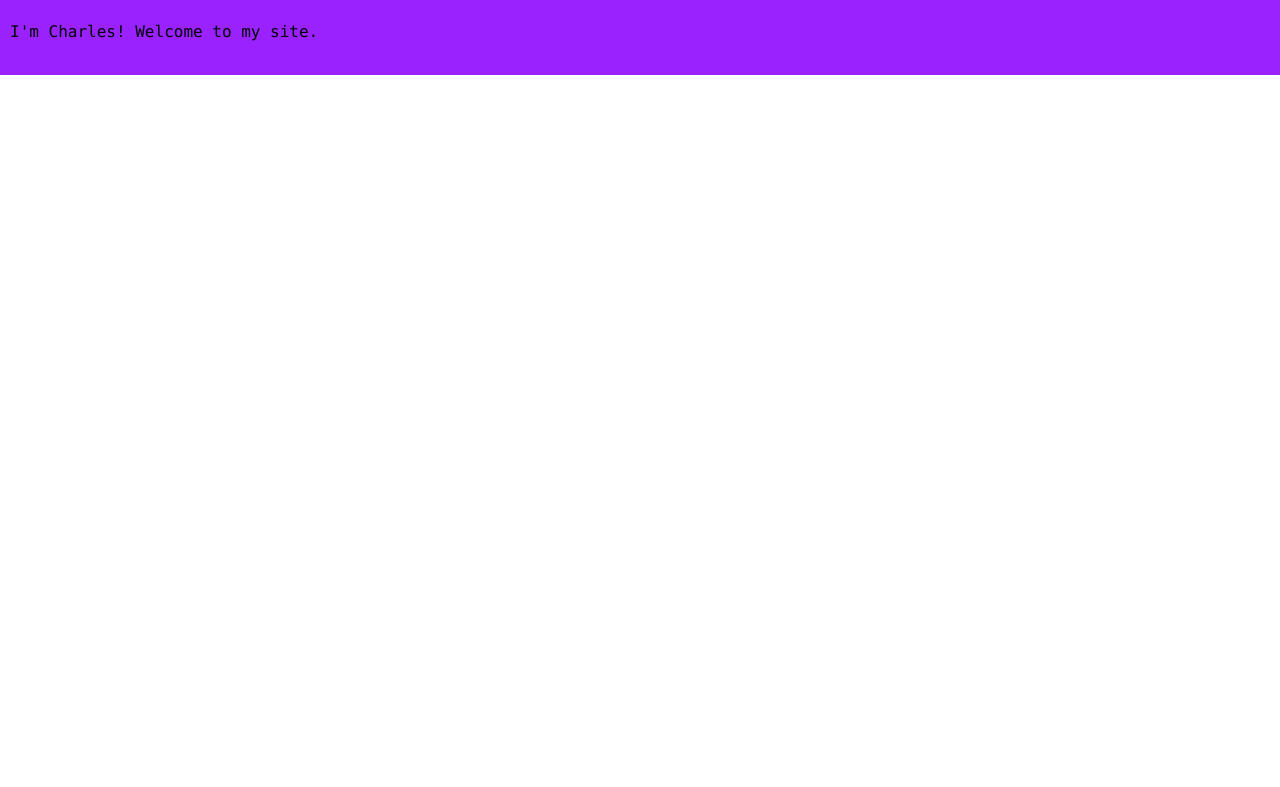
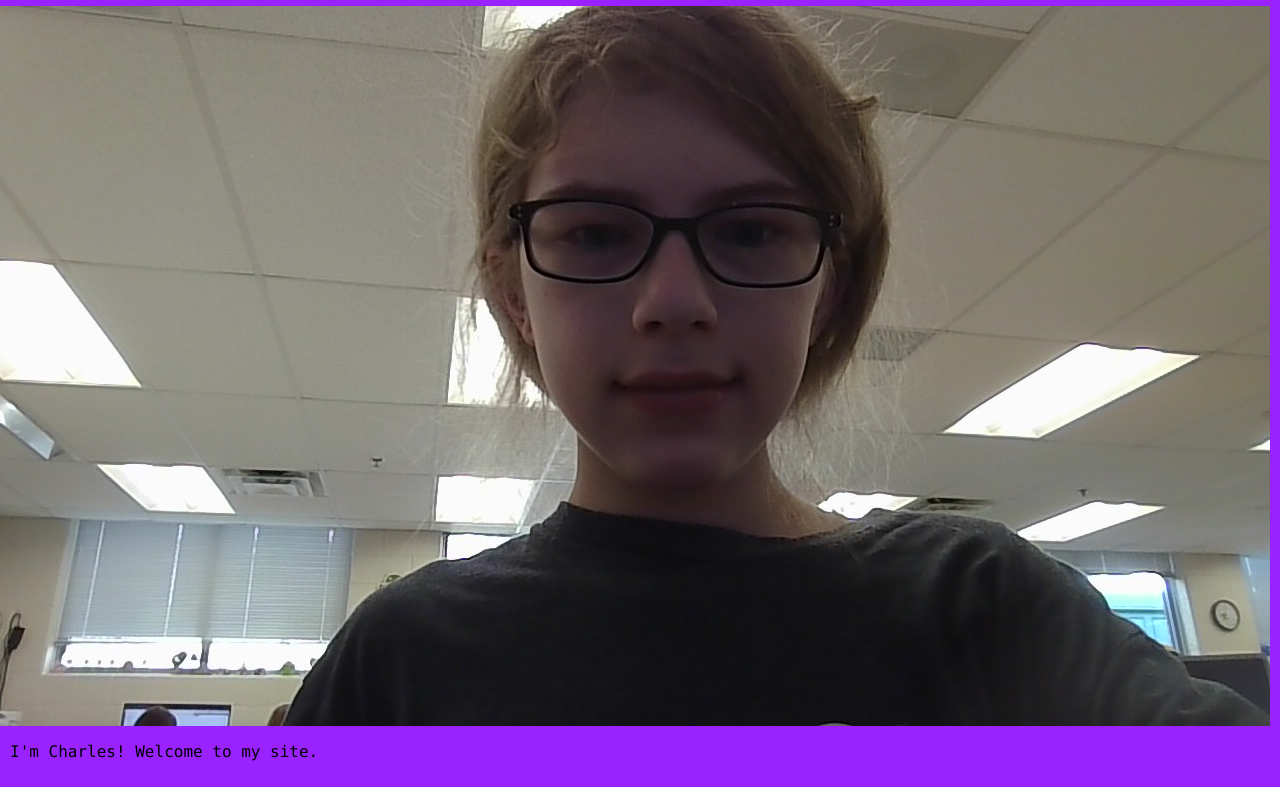
Before and after one commit to tjspremier/boba, a plain HTML site: page index.html in a window 1280 px wide. Shown: the part 85-872 px from the top of the page. Before the commit the page ends 800 px from the top, so only its background shows below. Drawn offline with Linux system fonts and the light colour scheme.

Commit message:
Updated index.html

```diff
--- a/index.html
+++ b/index.html
@@ -8,7 +8,7 @@
 <body>
 	<div class="top">
 		<h1>Hey!</h1>
-		<img id="me" src="" alt="A photo of a boy with blond hair and black glasses.">
+		<img id="me" src="IMG_20261001_092348.jpg" alt="A photo of a boy with blond hair and black glasses.">
 
 		<p>I'm Charles! Welcome to my site.</p>
 	</div>
```
